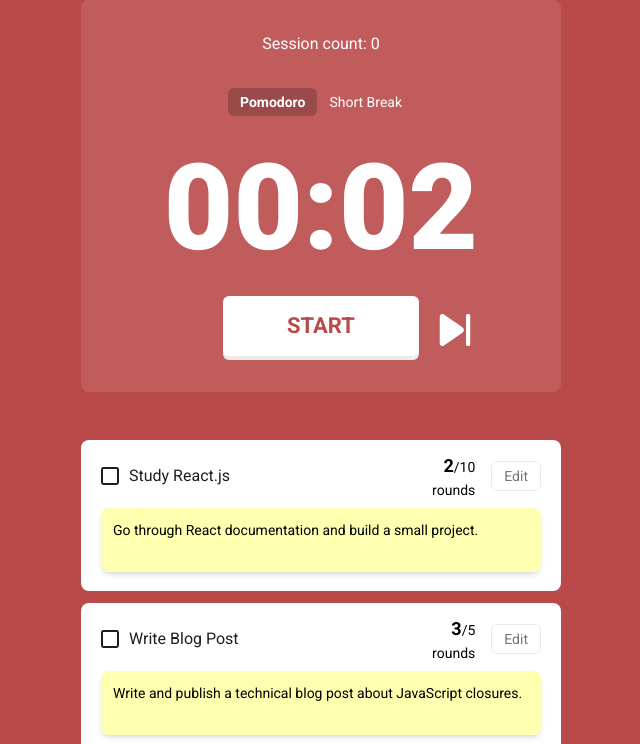
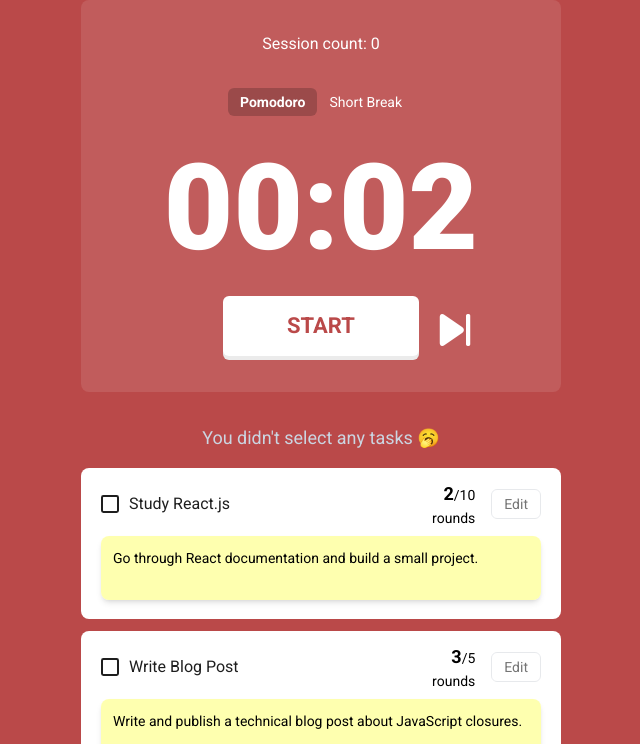
Before and after one commit to teoh4770/pomodor, a React (Vite) app: page / in a window 1280 px wide. Shown: the top 744 px of the page, without its empty margins (319-959 px from the left). Built offline with nearby package versions, Linux system fonts and the light colour scheme.

Commit message:
feat: Improve active todo message display in Todos component

```diff
--- a/src/components/Todos/Todos.tsx
+++ b/src/components/Todos/Todos.tsx
@@ -3,7 +3,21 @@ import { Todo } from "./Todo";
 
 /* Should contain message, label, action buttons, list, form, form toggle button */
 const Todos = () => {
-  const { todos, activeTodoId, handlers } = useTodo();
+  const { todos, activeTodo, activeTodoId, handlers } = useTodo();
+
+  const activeTodoMessage = activeTodo ? (
+    <p className="text-slate-300">
+      Currently focusing on:
+      <br />
+      <b className="text-lg text-white">{activeTodo.title}</b>
+    </p>
+  ) : (
+    <p className="text-lg text-slate-300">
+      {todos.length > 0
+        ? "You didn't select any tasks 🥱"
+        : "You don't have any tasks 😭"}
+    </p>
+  );
 
   const TodoList = todos.map((todo, index) => (
     <Todo
@@ -16,7 +30,7 @@ const Todos = () => {
 
   return (
     <section className="mx-auto max-w-[30rem]" aria-label="Todos section">
-      <div className="mt-4 py-4 text-center">{/* activeTodoMsg */}</div>
+      <div className="mt-4 py-4 text-center">{activeTodoMessage}</div>
       {/* header */}
       {/* list */}
       <ol className="grid gap-3">{TodoList}</ol>
--- a/src/hooks/useTodo.tsx
+++ b/src/hooks/useTodo.tsx
@@ -62,8 +62,7 @@ const useTodo = (): IUseTodo => {
   const [activeTodoId, setActiveTodoId] = useState("");
 
   // Derived variables
-  const activeTodo =
-    todos.find((todo) => todo.id === activeTodoId) || todos[0] || null;
+  const activeTodo = todos.find((todo) => todo.id === activeTodoId) || null;
 
   /******************/
   /* Todos Handlers */
```
